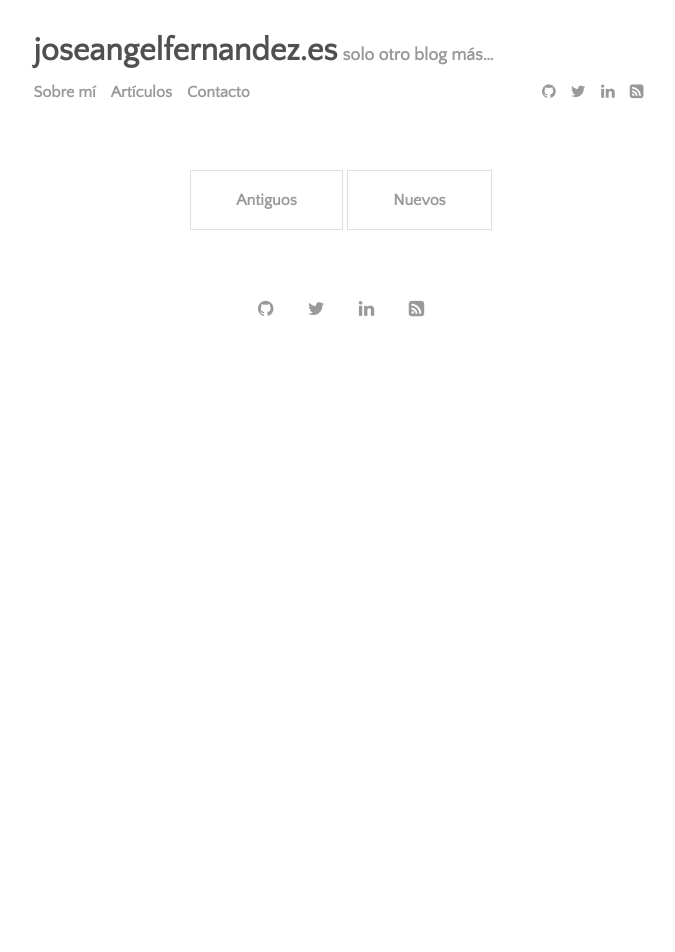
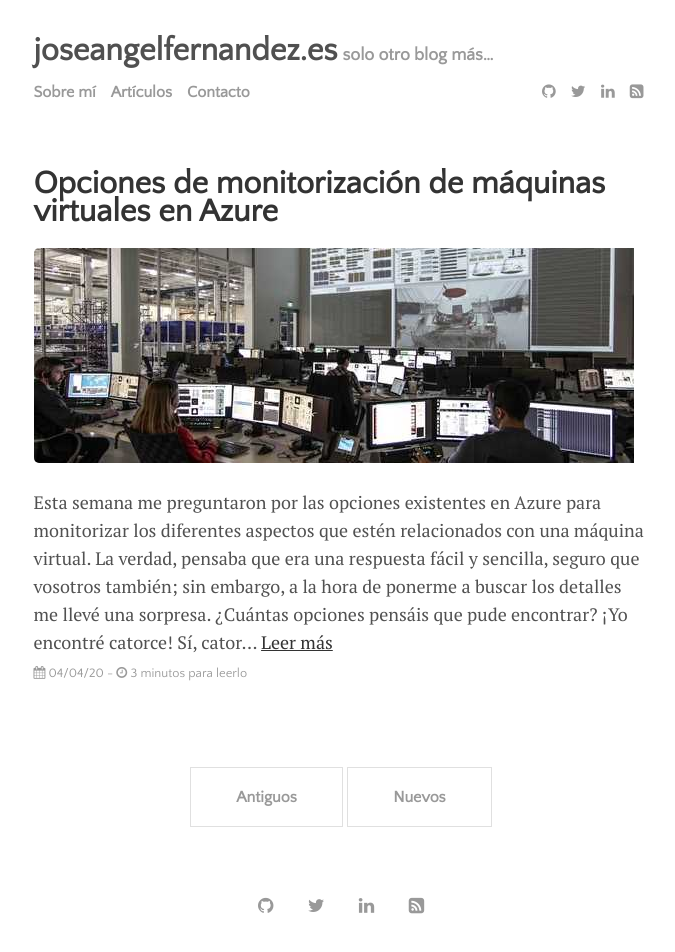
Before and after one commit to jangelfdez/blog, a Jekyll site: the page built from index.html, in a window 1280 px wide. Shown: the whole page, without its empty margins (299-974 px from the left). Built offline with Jekyll 4.4.1, drawn with Linux system fonts in a browser that asks for light colours; the list of posts is cut into pages by our own code; before the commit the page ends 900 px from its top, so only the background shows below that; part of the change alters nothing that is shown.

Commit message:
Add article "Opciones de monitorización..."

```diff
--- a/_layouts/home.html
+++ b/_layouts/home.html
@@ -14,7 +14,7 @@ title: Home
   </div>
   {% endif %}
   <p>
-    {{ post.content | strip_html | truncate: 350 }} <a href="{{ site.github.url }}{{ post.url }}">Read more</a>
+    {{ post.content | strip_html | truncate: 400 }} <a href="{{ site.github.url }}{{ post.url }}">Leer más</a>
     <span class="post-date"><i class="fa fa-calendar" aria-hidden="true"></i>  {{ post.date | date: "%D" }} - <i class="fa fa-clock-o" aria-hidden="true"></i> {% include read-time.html %}</span>
   </p>
 </div>
--- /dev/null
+++ b/_posts/2020-04-04-monitorizacion-azure-vm.md
@@ -0,0 +1,32 @@
+---
+layout: post
+title: "Opciones de monitorización de máquinas virtuales en Azure"
+author: "José Ángel Fernández"
+categories: blog
+tags: [azure, vm, monitorización]
+image: monitoring.jfif
+---
+
+Esta semana me preguntaron por las opciones existentes en Azure para monitorizar los diferentes aspectos que estén relacionados con una máquina virtual. La verdad, pensaba que era una respuesta fácil y sencilla, seguro que vosotros también; sin embargo, a la hora de ponerme a buscar los detalles me llevé una sorpresa. ¿Cuántas opciones pensáis que pude encontrar? ¡Yo encontré catorce! Sí, catorce.
+
+Este es el listado de los diferentes servicios disponibles que van de los más genéricos a los más específicos.
+
+* [Activity Logs](https://docs.microsoft.com/en-us/azure/azure-resource-manager/management/view-activity-logs#azure-portal): el más genérico de todos, disponible para cualquier recurso de Azure. En nuestro caso específico, permite monitorizar todas las operaciones realizadas con la máquina virtual desde el punto de vista de las APIs de Azure: encender, apagar, reiniciar, añadir discos, etc.
+* [Metrics](https://docs.microsoft.com/en-us/azure/azure-monitor/platform/metrics-supported#microsoftcomputevirtualmachines): nos permite visualizar las métricas de rendimiento de la máquina desde el punto de vista del hipervisor. Podremos consultar datos sobre el uso de la CPU, el consumo de memoria RAM o las operaciones sobre el disco entre otros.
+* [Boot Diagnostics](https://docs.microsoft.com/en-us/azure/virtual-machines/troubleshooting/boot-diagnostics): si algo falla en el arranque, tener activado los logs de diagnóstico puede ayudarnos a entender qué ha sucedido. Veremos la información del inicio de la máquina virtual así como una captura de pantalla de cómo lo ve el hipervisor.
+* [Diagnostic settings](https://docs.microsoft.com/en-us/azure/azure-monitor/insights/vminsights-enable-overview): nos permite extender las capacidades de captura de información básica de “Metrics” a través de un agente dentro de la máquina virtual. Podemos recoger logs o contadores de rendimiento por ejemplo.
+* [Performance Diagnostics](https://docs.microsoft.com/en-us/azure/virtual-machines/troubleshooting/performance-diagnostics): si detectamos problemas de rendimiento en nuestra máquina virtual, esta característica está enfocada a hacer troubleshooting permitiendo descubrir problemas alto uso de disco, lentitud en la VM o fallos de configuración entre otros.
+* [Azure Monitor for VMs](https://docs.microsoft.com/en-us/azure/azure-monitor/insights/vminsights-overview): si queremos conocer aún más lo que sucede dentro de la máquina virtual y cómo ésta se relaciona con su entorno. La extensión de Azure Monitor para máquinas virtuales será de mucha utilidad, especialmente su opción de representación de dependencias.
+* [Network Watcher Connection Monitor](https://docs.microsoft.com/en-us/azure/network-watcher/connection-monitor): monitoriza la conexión de red entre diferentes máquinas. Por ejemplo, de un servidor de aplicaciones a uno de base de datos. Especialmente útil para entornos críticos donde cambios en la latencia o un fallo de la red pueda requerir una acción inmediata.
+* [Update Management](https://docs.microsoft.com/en-us/azure/automation/automation-tutorial-update-management): mantiene al día el control de las actualizaciones disponibles para el sistema operativo de nuestra máquina virtual. El objetivo es proteger la máquina virtual de despistes a la hora de aplicar los parches necesarios de seguridad.
+* [Inventory](https://docs.microsoft.com/en-us/azure/automation/automation-vm-inventory): una forma sencilla de tener disponible un inventario del software que se encuentra instalado dentro de las máquinas virtuales.
+* [Change tracking](https://docs.microsoft.com/en-us/azure/automation/change-tracking): gestiona los posibles cambios que se produzcan dentro de las máquinas virtuales como instalación de nuevo software, cambios en variables de registros o ficheros y estado de servicios o demonios. Útil para detectar posible intrusiones de seguridad o el origen de fallos.
+* [Advisor recommendations](https://docs.microsoft.com/en-us/azure/advisor/advisor-overview): casi todos los clientes tienen alguna máquina sobredimensionada de recursos, no tiene configurado los elementos necesarios para una alta disponibilidad o podría reducir su factura aplicando instancias reservadas. Azure Advisor te ayuda a través de sus recomendaciones a ello entre otras cosas.
+* [Configuration management](https://docs.microsoft.com/en-us/azure/automation/automation-dsc-overview): permite garantizar que los servidores mantienen la configuración deseada a partir de módulos de PowerShell DSC. Una alternativa a lo que pueden proporcionar herramientas como Chef, Puppet o Ansible.
+* [Azure Service Health](https://docs.microsoft.com/en-us/azure/service-health/service-health-overview): monitorización general de posibles incidencias que afecten a la plataforma o de mantenimientos programados que pueden impactar en el servicio para tenerlo planificado el plan de acción si fuera necesario.
+* [Azure Resource Health](https://docs.microsoft.com/en-us/azure/service-health/resource-health-overview): si está ocurriendo una incidencia, es la forma más rápida de saber si una incidencia a nivel de la plataforma puede afectar a tus recursos concretos. Por ejemplo, una incidencia en un cluster de almacenamiento puede estar afectando a los discos de tu máquina virtual.
+
+Si necesitáis tener controlado todo lo que sucede con vuestra máquina virtual, recordad echar un ojo a todas las opciones disponibles para que no se os quede ninguna fuera del radar.
+
+
+*Photo by form [PxHere](https://pxhere.com/en/photo/893743)*
```
Also changed, not shown: assets/img/cards.jpg (deleted), assets/img/cutting.jpg (deleted), assets/img/forest.jpg (deleted), assets/img/monitoring.jfif (added), assets/img/mountains.jpg (deleted), assets/img/spools.jpg (deleted).
